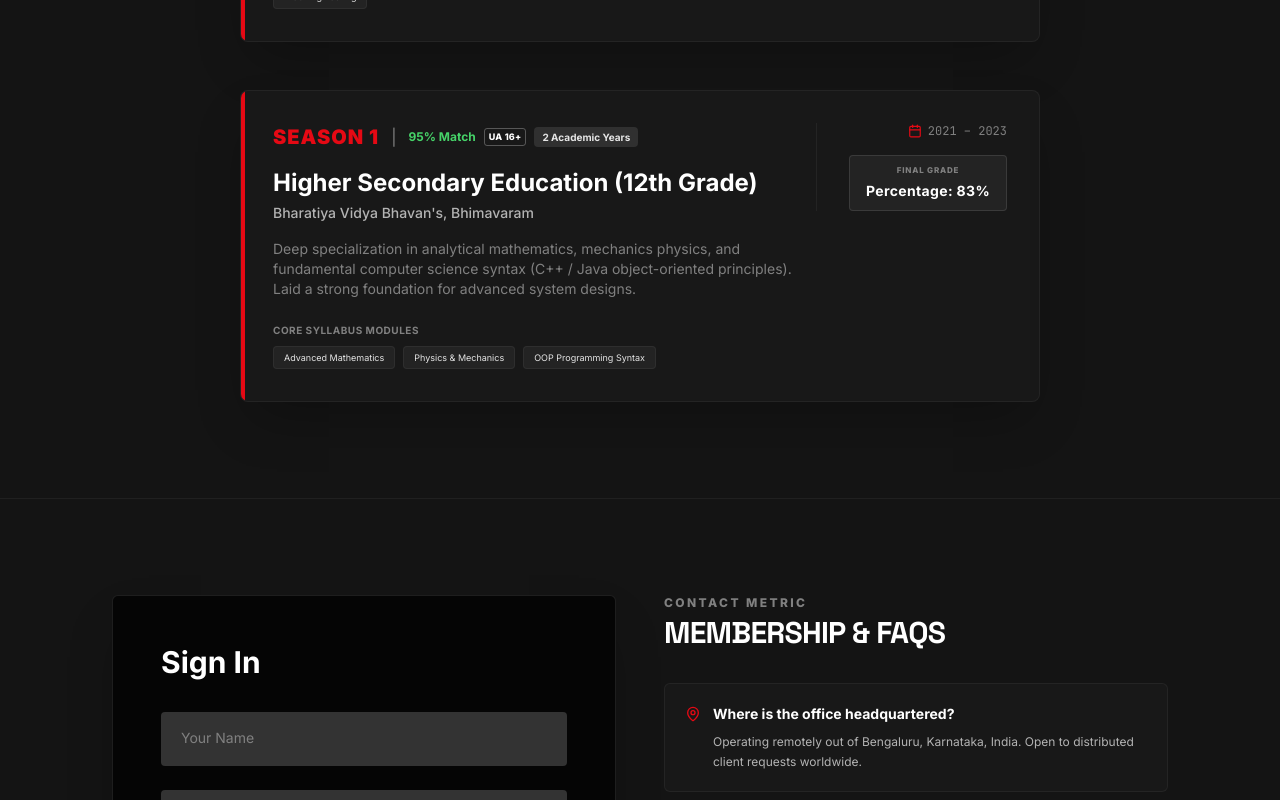
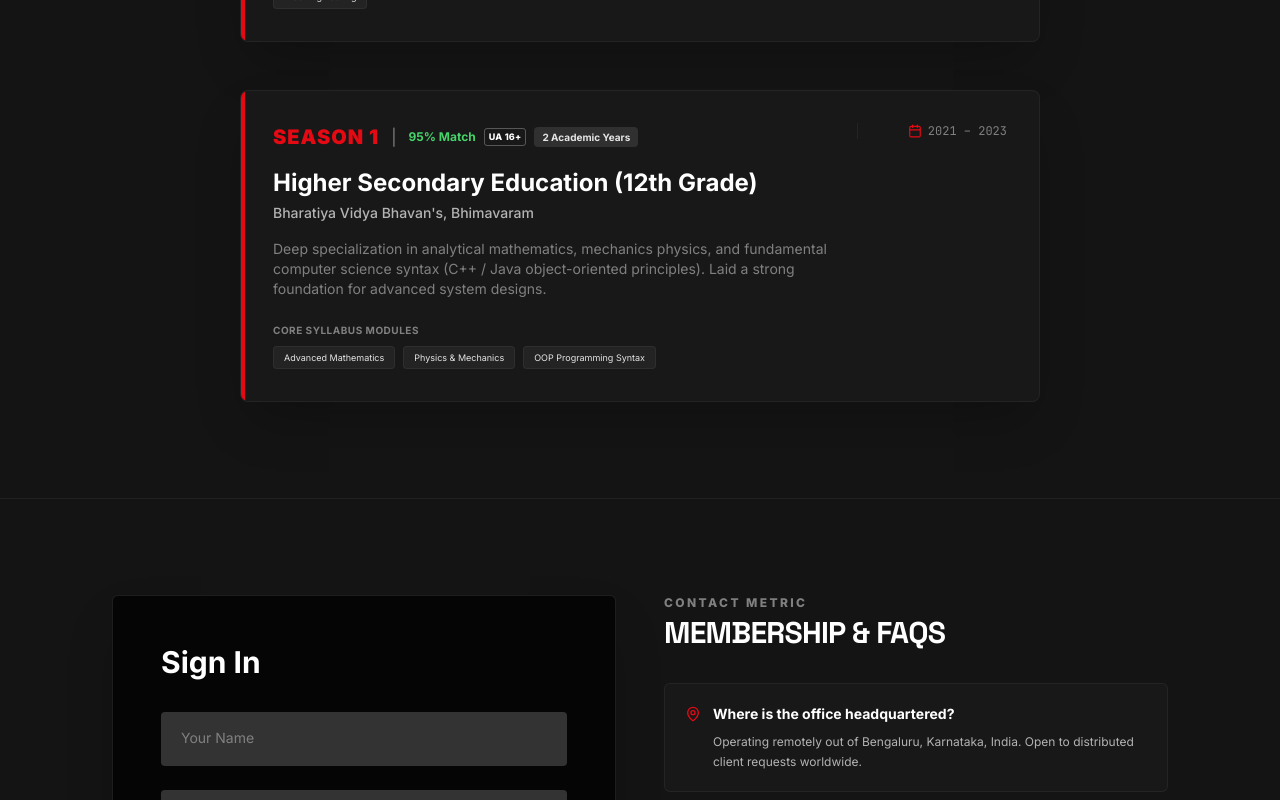
Before and after one commit to vinayshanker9/portfolio, a Next.js app: page / in a window 1280 px wide. Shown: the part 2600-3400 px from the top of the page. Built offline with nearby package versions, Linux system fonts and the light colour scheme.

Commit message:
Remove 12th grade percentage from education section

```diff
--- a/components/homepage/education.jsx
+++ b/components/homepage/education.jsx
@@ -22,7 +22,6 @@ export default function Education() {
       title: "Higher Secondary Education (12th Grade)",
       college: "Bharatiya Vidya Bhavan's, Bhimavaram",
       year: "2021 – 2023",
-      score: "Percentage: 83%",
       rating: "UA 16+",
       match: "95% Match",
       episodesCount: "2 Academic Years",
@@ -122,6 +121,7 @@ export default function Education() {
                     <span>{season.year}</span>
                   </div>
 
+                  {season.score && (
                     <div className="bg-white/5 border border-white/10 rounded px-4 py-2 text-center">
                       <span className="block text-[8px] text-[#808080] font-extrabold uppercase tracking-widest mb-0.5">
                         FINAL GRADE
@@ -130,6 +130,7 @@ export default function Education() {
                         {season.score}
                       </span>
                     </div>
+                  )}
                 </div>
 
               </div>
--- a/utils/data/education.js
+++ b/utils/data/education.js
@@ -10,7 +10,6 @@ export const educationData = [
     id: 2,
     degree: "Higher Secondary Education (12th Grade)",
     college: "Bharatiy Vidya Bhavan's\nBhimavaram, Andhra Pradesh",
-    year: "2021 – 2023",
-    score: "Percentage: 83%"
+    year: "2021 – 2023"
   }
 ];
```
Lines whose indentation alone changed are shown as unchanged.
